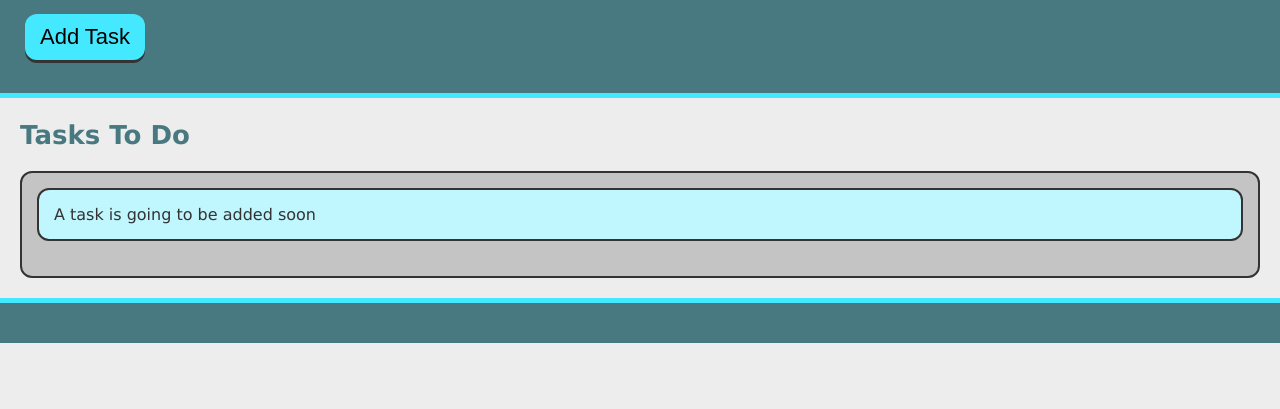
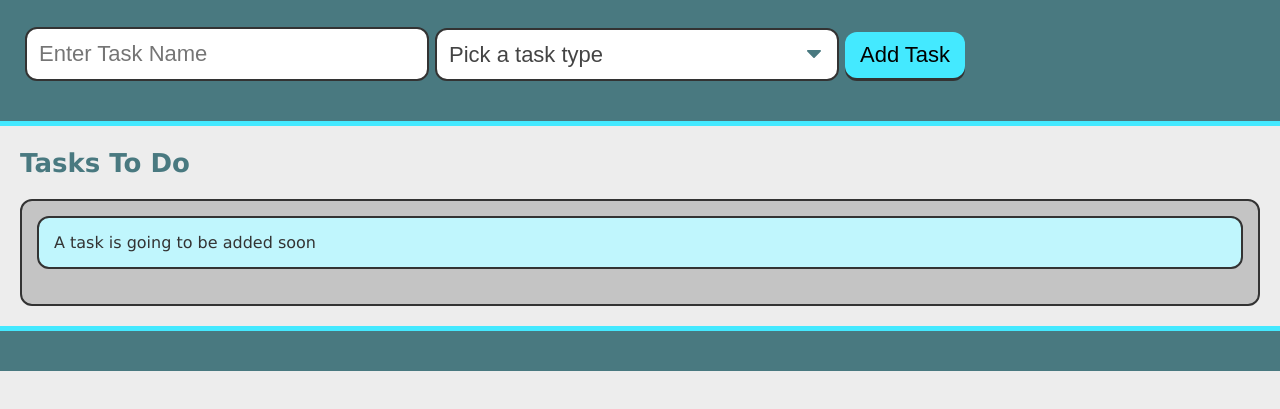
Before and after one commit to mambru82/taskinator, a plain HTML site: page index.html in a window 1280 px wide. Shown: the part 115-524 px from the top of the page. Drawn offline with Linux system fonts and the light colour scheme.

Commit message:
updated form

```diff
--- a/assets/js/script.js
+++ b/assets/js/script.js
@@ -1,10 +1,12 @@
-var buttonEl = document.querySelector("#save-task");
+var formEl = document.querySelector("#task-form");
 var tasksToDoEl = document.querySelector("#tasks-to-do");
 
 var createTaskHandler = function() {
+    event.preventDefault();
     var listItemEl = document.createElement("li");
     listItemEl.className = "task-item";
     listItemEl.textContent = "This is a new task.";
     tasksToDoEl.appendChild(listItemEl);
-}
-buttonEl.addEventListener("click", createTaskHandler);
+};
+
+formEl.addEventListener("submit", createTaskHandler);
--- a/index.html
+++ b/index.html
@@ -11,7 +11,23 @@
     <header>
         <h1 class="page-title">Taskinator</h1>
         <p>Click the button below to add a new task!</p>
-        <button class="btn" id="save-task">Add Task</button>
+        <form id="task-form">
+            <div class = "form-group">
+                <input type="text" name="task-name" placeholder="Enter Task Name" />
+            </div>
+            <div class = "form-group">
+                <select name="task-type" class="select-dropdown">
+                    <option value="" disabled selected>Pick a task type</option>
+                    <option value="Print">Print</option>
+                    <option value="Web">Web</option>
+                    <option value="Mobile">Mobile</option>
+                </select>
+            </div>
+            <div class = "form-group">
+                <button class="btn" id="save-task">Add Task</button>
+            </div>
+        </form>
+
     </header>
 
     <main>
```
